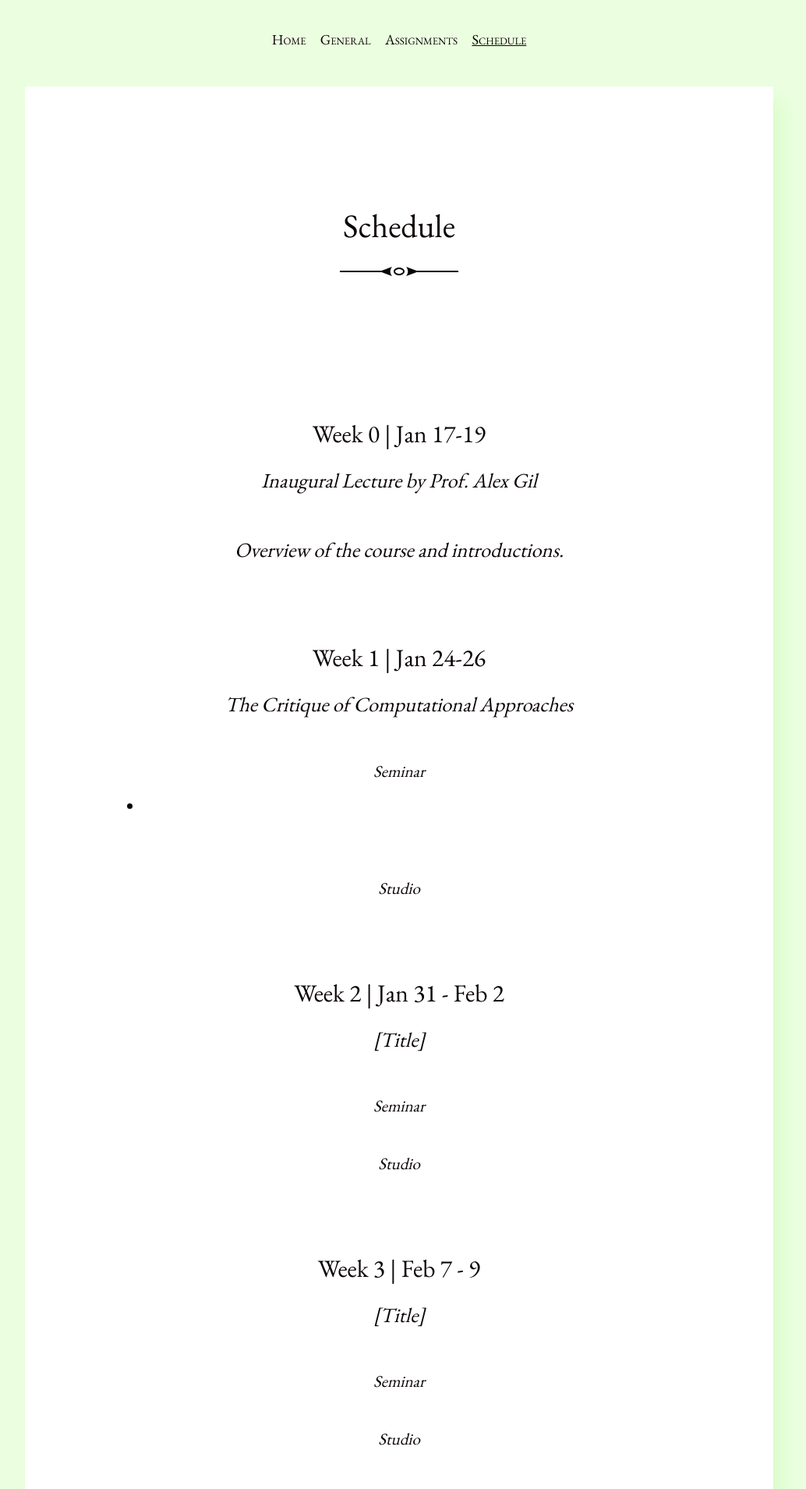
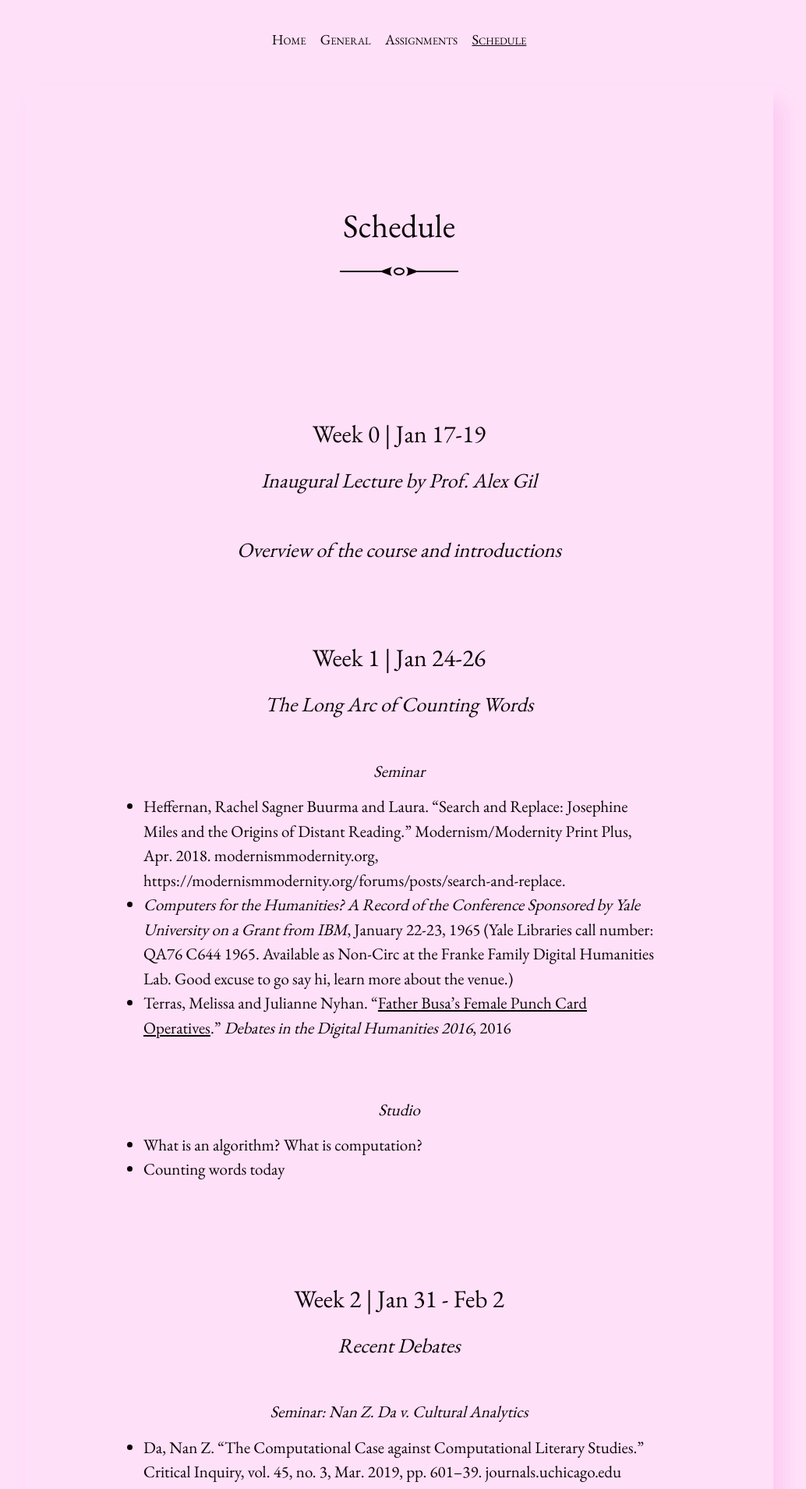
Before and after one commit to elotroalex/s23-intro-dh, a Jekyll site: the page built from schedule.md, in a window 1280 px wide. Shown: the top 1909 px of the page at 78% size, without its empty margins (128-1162 px from the left). Built offline with Jekyll 4.4.1, drawn with Linux system fonts in a browser that asks for light colours; some of the changed text lies outside the part shown.

Commit message:
added first two weeks

```diff
--- a/_sass/_article.scss
+++ b/_sass/_article.scss
@@ -1,9 +1,8 @@
 .post {
-  background: white;
   margin: 2em auto;
   max-width: 60rem;
   padding: 2em 0;
-  box-shadow: 12px 18px 24px rgba(darken($brand-color, 50%), .1);
+  box-shadow: 12px 18px 24px rgba(darken(#FFE0F9, 50%), .1);
 }
 
 .post > * {
--- a/_sass/_base.scss
+++ b/_sass/_base.scss
@@ -1,5 +1,5 @@
 body {
-  background: $brand-color;
+  background: #FFE0F9;
   color: $text-color;
   font-family: $font-family;
   font-size: 1.3125em;
--- a/schedule.md
+++ b/schedule.md
@@ -7,51 +7,64 @@ title: Schedule
 
 #### Inaugural Lecture by Prof. Alex Gil
 
-#### Overview of the course and introductions.
+#### Overview of the course and introductions
 
 
 ### Week 1 | Jan 24-26
 
-#### The Critique of Computational Approaches
+#### The Long Arc of Counting Words
 
 ##### Seminar
 
--
+- Heffernan, Rachel Sagner Buurma and Laura. “Search and Replace: Josephine Miles and the Origins of Distant Reading.” Modernism/Modernity Print Plus, Apr. 2018. modernismmodernity.org, https://modernismmodernity.org/forums/posts/search-and-replace.
+-  *Computers for the Humanities? A Record of the Conference Sponsored by Yale University on a Grant from IBM*, January 22-23, 1965 (Yale Libraries call number: QA76 C644 1965. Available as Non-Circ at the Franke Family Digital Humanities Lab. Good excuse to go say hi, learn more about the venue.)
+- Terras, Melissa and Julianne Nyhan. "[Father Busa’s Female Punch Card Operatives](https://dhdebates.gc.cuny.edu/read/untitled/section/1e57217b-f262-4f25-806b-4fcf1548beb5)." *Debates in the Digital Humanities 2016*, 2016
 
 ##### Studio
 
+- What is an algorithm? What is computation?
+- Counting words today
 
 
 ### Week 2 | Jan 31 - Feb 2
 
-#### [Title]
+#### Recent Debates
+
+##### Seminar: Nan Z. Da v. Cultural Analytics
+
+- Da, Nan Z. “The Computational Case against Computational Literary Studies.” Critical Inquiry, vol. 45, no. 3, Mar. 2019, pp. 601–39. journals.uchicago.edu (Atypon), https://doi.org/10.1086/702594.
+- Read the short responses to Da in "[Computational Literary Studies: A Critical Inquiry Online Forum](https://critinq.wordpress.com/2019/03/31/computational-literary-studies-a-critical-inquiry-online-forum/)"
+
+##### Studio
+
+- How to read tutorials
+
+
+### Week 3 | Feb 7 - 9
+
+#### Shoring Fragments From the Ruins of Culture
 
 ##### Seminar
 
 ##### Studio
 
+- Retrieving words from one place and putting them in another place, the rudiments.
 
-### Week 3 | Feb 7 - 9
 
-#### [Title]
+### Week 4 | Feb 14 - 16
+
+#### The Signatures of Writing (Guest Lecture)
 
 ##### Seminar
 
 ##### Studio
 
-
-### Week 4 | Feb 14 - 16
-
-#### [Title]
-
-##### Seminar
-
-##### Studio
+- Stylistics
 
 
 ### Week 5 | Feb 21 - 23
 
-#### [Title]
+#### Networks
 
 ##### Seminar
 
@@ -60,7 +73,7 @@ title: Schedule
 
 ### Week 6 | Feb 28 - March 2
 
-#### [Title]
+#### Sound and Image
 
 ##### Seminar
 
@@ -70,7 +83,7 @@ title: Schedule
 
 ### Week 7 | Mar 7 - 9
 
-#### [Title]
+#### Visualizations
 
 ##### Seminar
 
```
Also changed, not shown: _layouts/home.html (+4 -4 lines).
